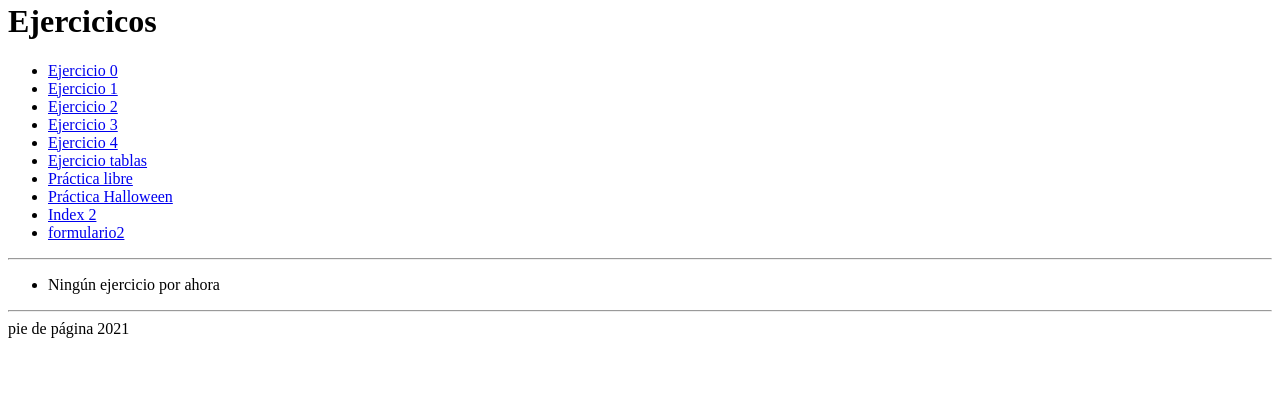
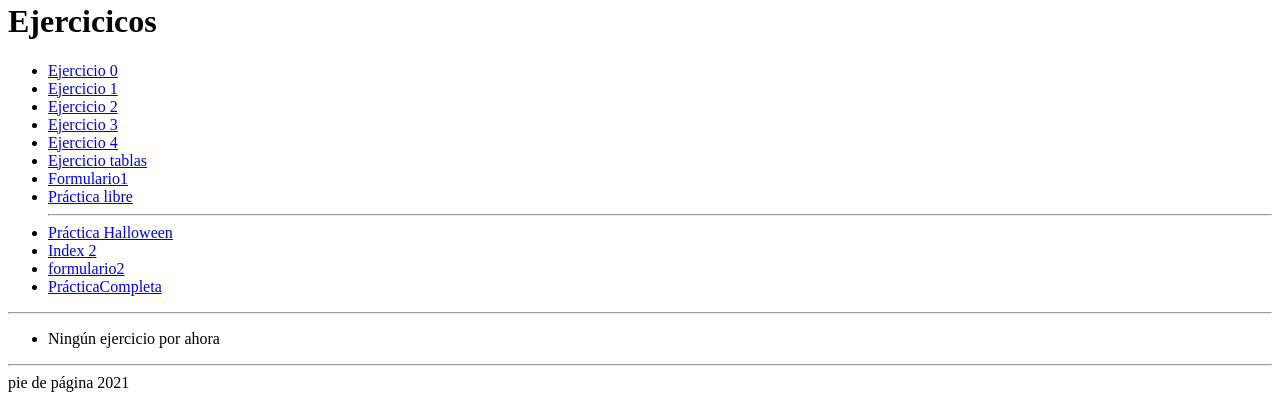
Before and after one commit to Oliwizz7/oliwizz7.github.io, a plain HTML site: page index.html in a window 1280 px wide. Shown: the part 824-1224 px from the top of the page. Before the commit the page ends 1170 px from the top, so only its background shows below. Drawn offline with Linux system fonts and the light colour scheme.

Commit message:
Add files via upload

```diff
--- a/index.html
+++ b/index.html
@@ -23,11 +23,13 @@
 					<li> <a href="pagina 5.html"> Ejercicio 3</a> </li>
 					<li> <a href="pagina 6.html"> Ejercicio 4 </a> </li>
 					<li> <a href="tabla1.html"> Ejercicio tablas </a> </li>
+					<li> <a href="Formularios.html"> Formulario1 </a> </li>
 					<li> <a href="Prácticalibre/tarealibre.html"> Práctica libre </a> </li>
+					<hr>
 					<li> <a href="miedo/miedo.html"> Práctica Halloween </a> </li>
 					<li> <a href="index2/index2.html"> Index 2 </a> </li>
 					<li> <a href="formulario2/formulario.html"> formulario2 </a> </li>
-
+					<li> <a href="PrácticaCompleta/Prácticacompleta.html"> PrácticaCompleta </a> </li>
 
 
 
```
